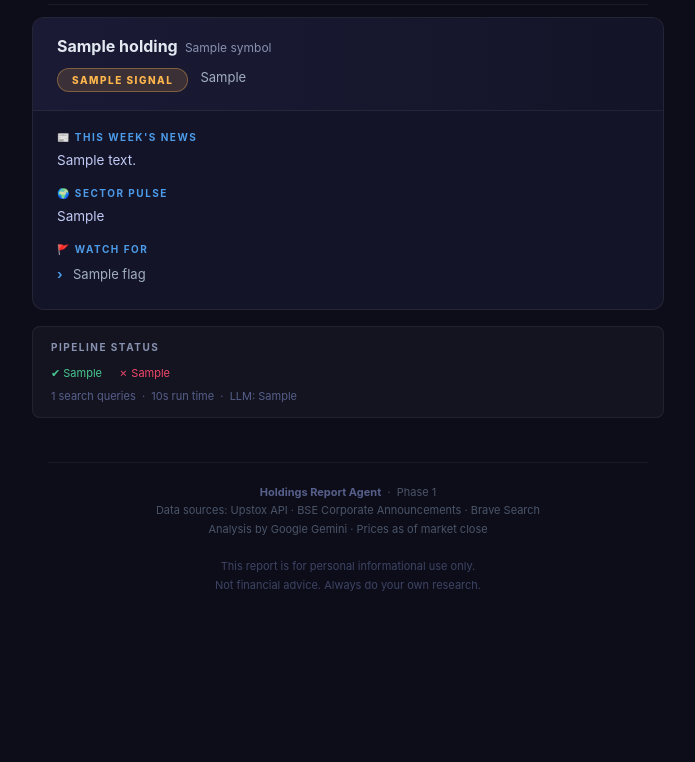
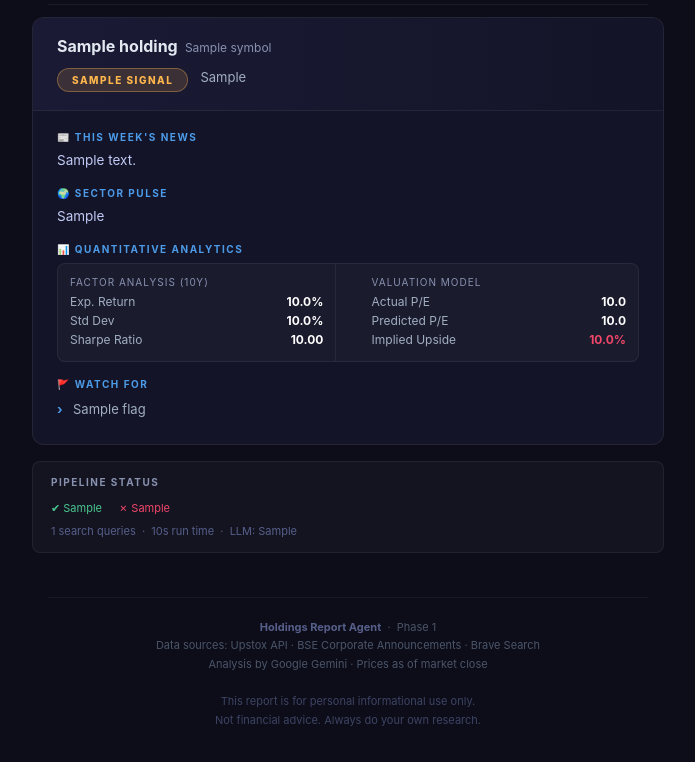
Before and after one commit to dones97/holdings_report, a Python web app: template templates/email_template.html in a window 1280 px wide. Shown: the part 591-1353 px from the top of the page, without its empty margins (292-987 px from the left). Before the commit the page ends 1182 px from the top, so only its background shows below. Run offline with Jinja, Linux system fonts and the light colour scheme; the template is opened without the code that fills it: most values are stand-ins (such as "Sample title", 1, 10 or a date in 2020).

Commit message:
fix: make email rendering and delivery foolproof against missing data

```diff
--- a/templates/email_template.html
+++ b/templates/email_template.html
@@ -477,8 +477,8 @@
       <tr>
         <td width="32%" style="padding: 14px 8px 14px 0;">
           <div style="background: rgba(255,255,255,0.06); border-radius: 10px; padding: 14px; text-align: center;">
-            <span style="font-size: 24px; font-weight: 800; color: {% if run_summary.weekly_pct_gain >= 0 %}#48c78e{% else %}#f14668{% endif %}; display: block;">
-              {% if run_summary.weekly_pct_gain > 0 %}+{% endif %}{{ run_summary.weekly_pct_gain }}%
+            <span style="font-size: 24px; font-weight: 800; color: {% if run_summary.get('weekly_pct_gain', 0) >= 0 %}#48c78e{% else %}#f14668{% endif %}; display: block;">
+              {% if run_summary.get('weekly_pct_gain', 0) > 0 %}+{% endif %}{{ run_summary.get('weekly_pct_gain', 0) }}%
             </span>
             <span style="font-size: 10px; color: #8892b0; text-transform: uppercase; letter-spacing: 1px; display: block; margin-top: 4px;">Portfolio (7D)</span>
           </div>
@@ -486,8 +486,8 @@
         <td width="4%"></td>
         <td width="32%" style="padding: 14px 4px;">
           <div style="background: rgba(255,255,255,0.06); border-radius: 10px; padding: 14px; text-align: center;">
-             <span style="font-size: 24px; font-weight: 800; color: {% if run_summary.nifty_pct_gain >= 0 %}#48c78e{% else %}#f14668{% endif %}; display: block;">
-              {% if run_summary.nifty_pct_gain > 0 %}+{% endif %}{{ run_summary.nifty_pct_gain }}%
+             <span style="font-size: 24px; font-weight: 800; color: {% if run_summary.get('nifty_pct_gain', 0) >= 0 %}#48c78e{% else %}#f14668{% endif %}; display: block;">
+              {% if run_summary.get('nifty_pct_gain', 0) > 0 %}+{% endif %}{{ run_summary.get('nifty_pct_gain', 0) }}%
             </span>
             <span style="font-size: 10px; color: #8892b0; text-transform: uppercase; letter-spacing: 1px; display: block; margin-top: 4px;">Nifty 50 (7D)</span>
           </div>
@@ -495,8 +495,8 @@
         <td width="4%"></td>
         <td width="32%" style="padding: 14px 0 14px 8px;">
           <div style="background: rgba(255,255,255,0.06); border-radius: 10px; padding: 14px; text-align: center;">
-            <span style="font-size: 19px; font-weight: 800; color: {% if run_summary.weekly_abs_gain >= 0 %}#48c78e{% else %}#f14668{% endif %}; display: block;">
-              {% if run_summary.weekly_abs_gain > 0 %}+{% endif %}Rs.{{ "{:,.0f}".format(run_summary.weekly_abs_gain | abs) }}
+            <span style="font-size: 19px; font-weight: 800; color: {% if run_summary.get('weekly_abs_gain', 0) >= 0 %}#48c78e{% else %}#f14668{% endif %}; display: block;">
+              {% if run_summary.get('weekly_abs_gain', 0) > 0 %}+{% endif %}Rs.{{ "{:,.0f}".format(run_summary.get('weekly_abs_gain', 0) | abs) }}
             </span>
             <span style="font-size: 10px; color: #8892b0; text-transform: uppercase; letter-spacing: 1px; display: block; margin-top: 4px;">Value Gain (7D)</span>
           </div>
@@ -601,6 +601,38 @@
       </div>
       {% endif %}
 
+      {% if holding.get('expected_return') is not none or holding.get('predicted_pe') is not none %}
+      <div class="content-block">
+        <p class="block-label">&#x1F4CA; Quantitative Analytics</p>
+        <table width="100%" cellpadding="0" cellspacing="0" border="0" style="background: rgba(255,255,255,0.03); border-radius: 8px; border: 1px solid rgba(255,255,255,0.06); margin-top: 8px;">
+          <tr>
+            <td width="48%" style="padding: 12px; border-right: 1px solid rgba(255,255,255,0.06); vertical-align: top;">
+              <p style="font-size: 10px; color: #8892b0; text-transform: uppercase; margin: 0 0 4px 0; letter-spacing: 1px;">Factor Analysis (10Y)</p>
+              <table width="100%" cellpadding="0" cellspacing="0" border="0">
+                <tr><td style="font-size: 12px; color: #a0aec0; padding: 2px 0;">Exp. Return</td><td align="right" style="font-size: 12px; color: #fff; font-weight: 700;">{% if holding.get('expected_return') is not none %}{{ '{:.1f}'.format(holding.get('expected_return') * 100) }}%{% else %}N/A{% endif %}</td></tr>
+                <tr><td style="font-size: 12px; color: #a0aec0; padding: 2px 0;">Std Dev</td><td align="right" style="font-size: 12px; color: #fff; font-weight: 700;">{% if holding.get('standard_deviation') is not none %}{{ '{:.1f}'.format(holding.get('standard_deviation') * 100) }}%{% else %}N/A{% endif %}</td></tr>
+                <tr><td style="font-size: 12px; color: #a0aec0; padding: 2px 0;">Sharpe Ratio</td><td align="right" style="font-size: 12px; color: #fff; font-weight: 700;">{% if holding.get('sharpe_ratio') is not none %}{{ '{:.2f}'.format(holding.get('sharpe_ratio')) }}{% else %}N/A{% endif %}</td></tr>
+              </table>
+            </td>
+            <td width="4%"></td>
+            <td width="48%" style="padding: 12px; vertical-align: top;">
+              <p style="font-size: 10px; color: #8892b0; text-transform: uppercase; margin: 0 0 4px 0; letter-spacing: 1px;">Valuation Model</p>
+              <table width="100%" cellpadding="0" cellspacing="0" border="0">
+                <tr><td style="font-size: 12px; color: #a0aec0; padding: 2px 0;">Actual P/E</td><td align="right" style="font-size: 12px; color: #fff; font-weight: 700;">{% if holding.get('actual_pe') is not none %}{{ '{:.1f}'.format(holding.get('actual_pe')) }}{% else %}N/A{% endif %}</td></tr>
+                <tr><td style="font-size: 12px; color: #a0aec0; padding: 2px 0;">Predicted P/E</td><td align="right" style="font-size: 12px; color: #fff; font-weight: 700;">{% if holding.get('predicted_pe') is not none %}{{ '{:.1f}'.format(holding.get('predicted_pe')) }}{% else %}N/A{% endif %}</td></tr>
+                <tr>
+                    <td style="font-size: 12px; color: #a0aec0; padding: 2px 0;">Implied Upside</td>
+                    <td align="right" style="font-size: 12px; font-weight: 700; color: {% if holding.get('valuation_upside') is not none and holding.get('valuation_upside') > 0 %}#48c78e{% elif holding.get('valuation_upside') is not none %}#f14668{% else %}#fff{% endif %};">
+                        {% if holding.get('valuation_upside') is not none %}{% if holding.get('valuation_upside') > 0 %}+{% endif %}{{ '{:.1f}'.format(holding.get('valuation_upside')) }}%{% else %}N/A{% endif %}
+                    </td>
+                </tr>
+              </table>
+            </td>
+          </tr>
+        </table>
+      </div>
+      {% endif %}
+
       <!-- Flags -->
       {% if holding.flags %}
       <div class="content-block">
```
Also changed, not shown: modules/email_sender.py (+17 -1 lines).
